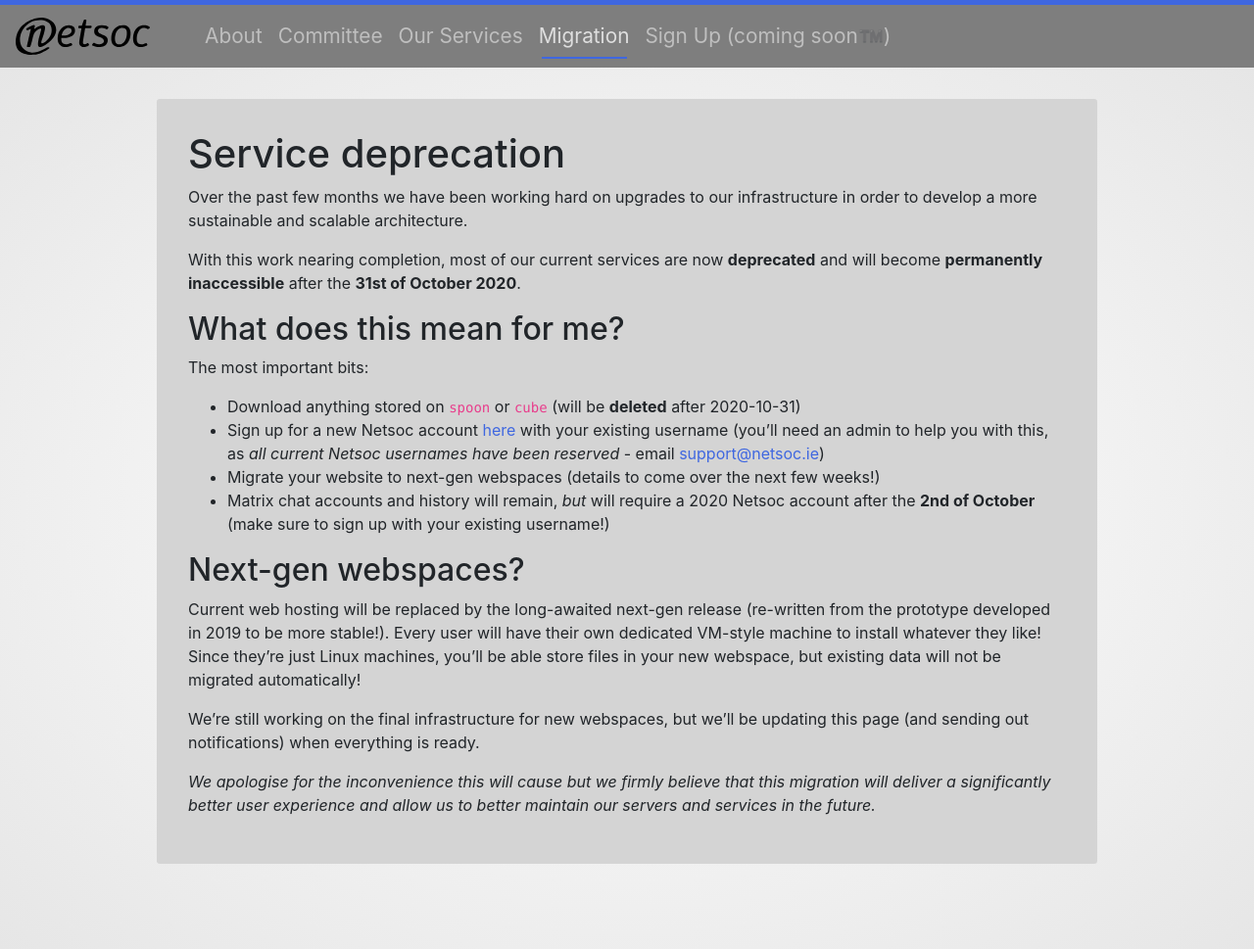
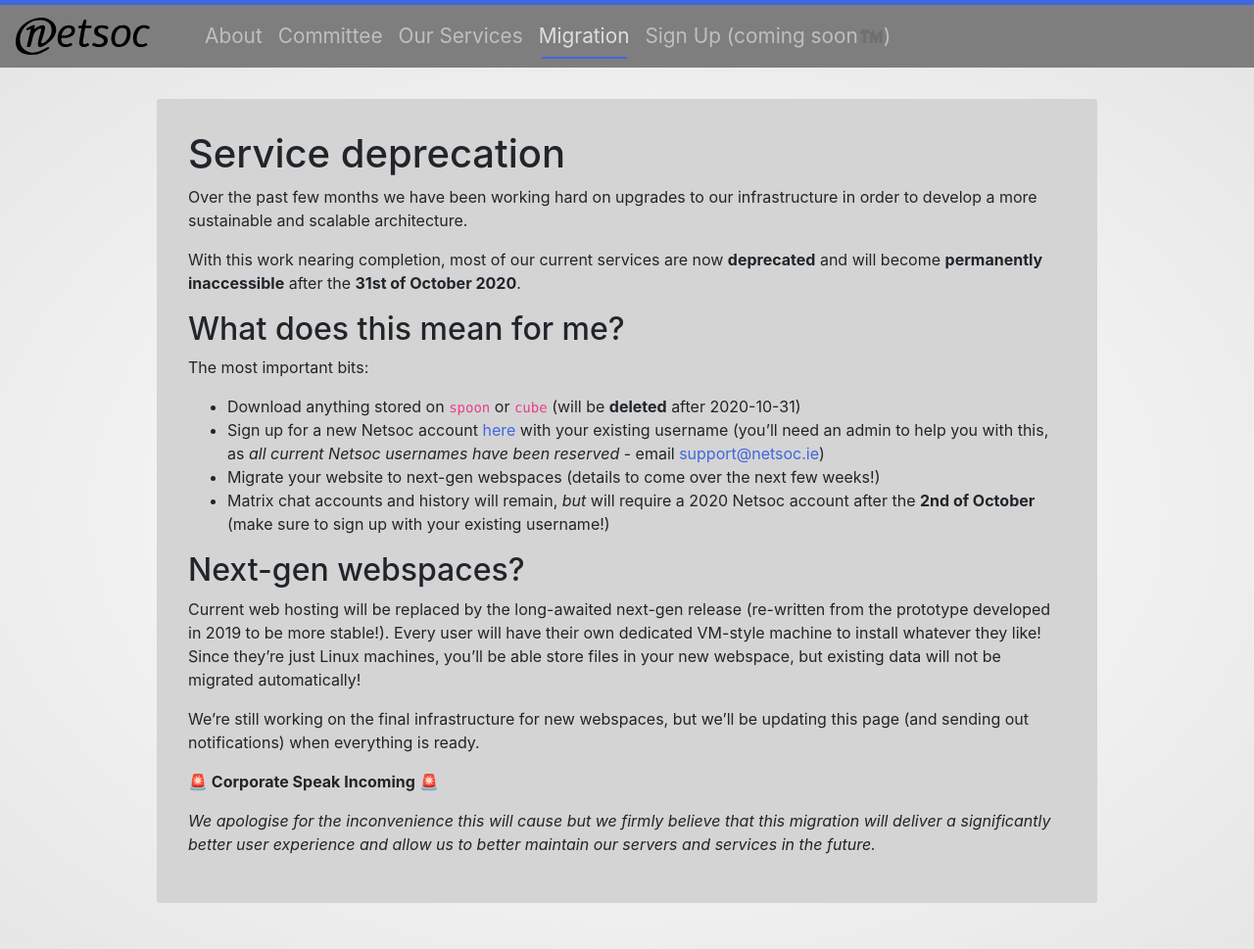
Before and after one commit to netsoc/website-ng, a Jekyll site: the page built from migration.md, in a window 1280 px wide. Shown: the whole page at 98% size. Built offline with Jekyll 4.4.1, drawn with Linux system fonts in a browser that asks for light colours.

Commit message:
Add _c o r p o r a t e s p e a k_

```diff
--- a/migration.md
+++ b/migration.md
@@ -34,5 +34,7 @@
 We're still working on the final infrastructure for new webspaces, but we'll be updating this page (and sending out
 notifications) when everything is ready.
 
+**🚨 Corporate Speak Incoming 🚨**
+
 _We apologise for the inconvenience this will cause but we firmly believe that this migration will deliver a
 significantly better user experience and allow us to better maintain our servers and services in the future._
```
